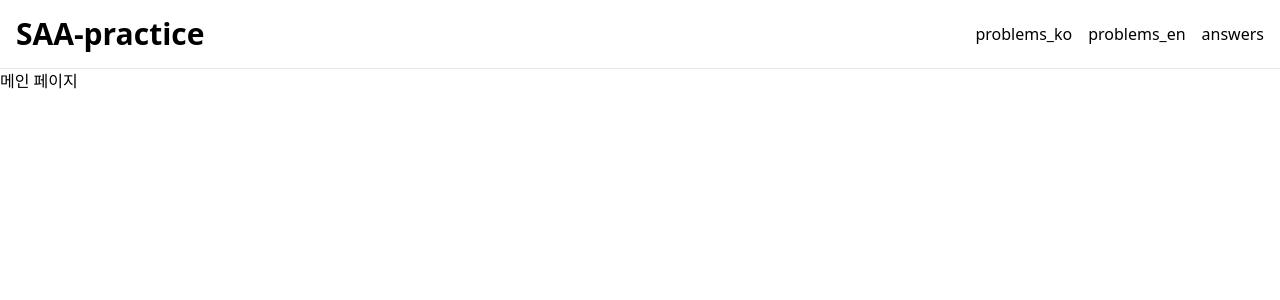
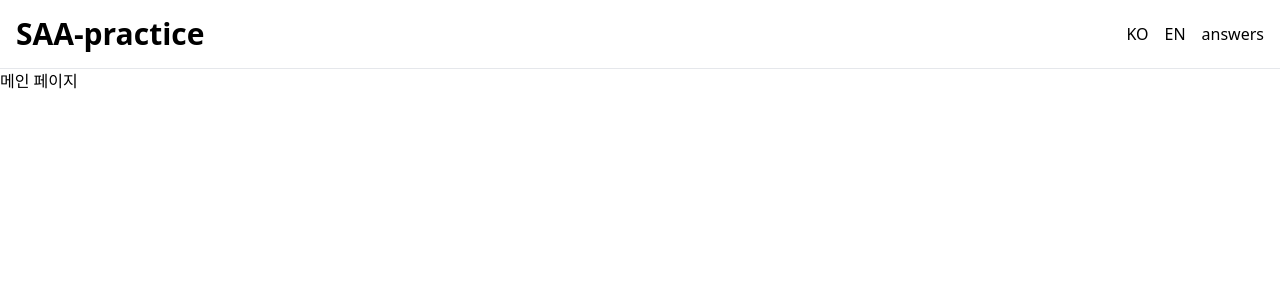
Before and after one commit to pbg0205/saa-fe, a Next.js app: page / in a window 1280 px wide. Shown: the top 300 px of the page. Built offline with nearby package versions, Linux system fonts and the light colour scheme.

Commit message:
style: 사이드바 변경

```diff
--- a/src/components/Header.tsx
+++ b/src/components/Header.tsx
@@ -8,8 +8,8 @@ export default function Header() {
         <Link href="/">SAA-practice</Link>
       </h1>
       <nav className="flex gap-4">
-        <Link href="/problems/ko">problems_ko</Link>
-        <Link href="/problems/en">problems_en</Link>
+        <Link href="/problems/ko">KO</Link>
+        <Link href="/problems/en">EN</Link>
         <Link href="/problems/answers">answers</Link>
       </nav>
     </header>
```
